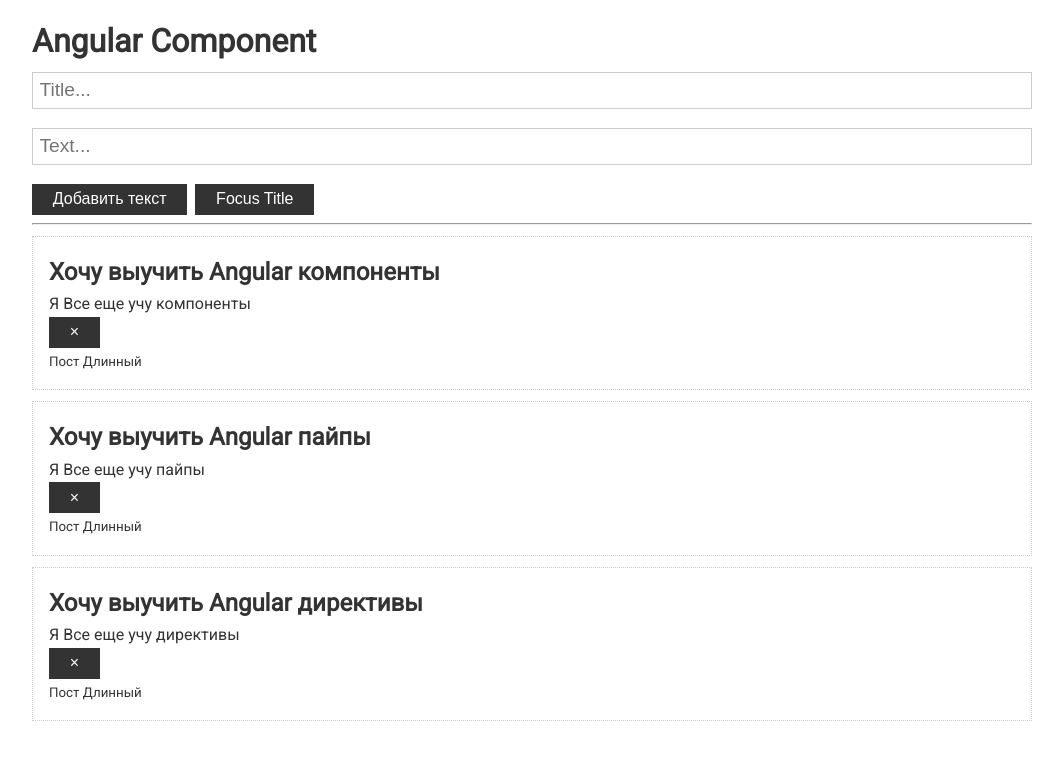
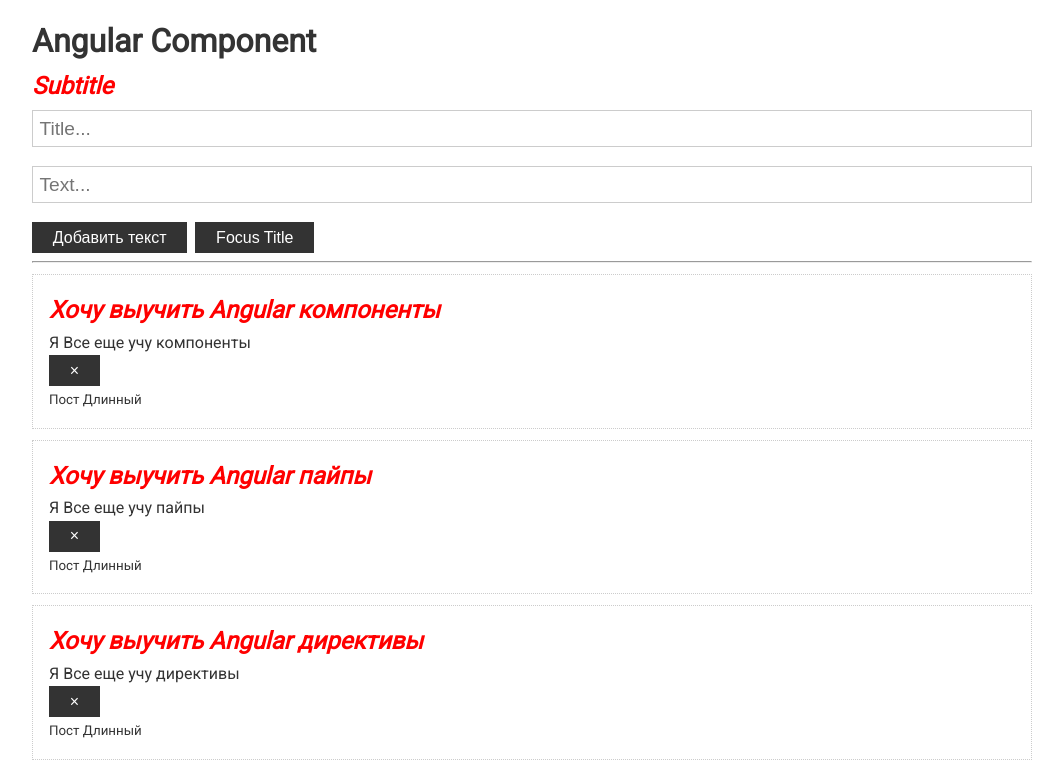
Before and after one commit to TeterevArtem/angular-learning, an Angular app: page / in a window 1280 px wide. Shown: the top 776 px of the page, without its empty margins (108-1171 px from the left). Built offline with nearby package versions, Linux system fonts and the light colour scheme.

Commit message:
viewEncapsulation example

```diff
--- a/src/app/app.component.html
+++ b/src/app/app.component.html
@@ -1,5 +1,6 @@
 <div class="container">
   <h1>Angular Component</h1>
+  <h2>Subtitle</h2>
   <app-post-form (onAdd)="updatePosts($event)"></app-post-form>
   <hr>
   <app-post *ngFor="let p of posts" [post]="p" (onRemove)="removePost($event)">
--- a/src/app/components/post/post.component.scss
+++ b/src/app/components/post/post.component.scss
@@ -0,0 +1,4 @@
+h2{
+  color: red;
+  font-style: italic;
+}
--- a/src/app/components/post/post.component.ts
+++ b/src/app/components/post/post.component.ts
@@ -1,20 +1,28 @@
 import {
+  AfterContentChecked,
+  AfterContentInit,
+  AfterViewChecked,
+  AfterViewInit,
   Component,
+  ContentChild,
+  DoCheck,
+  ElementRef,
+  EventEmitter,
   Input,
+  OnChanges,
+  OnDestroy,
   OnInit,
-  ContentChild,
-  ElementRef,
-  OnChanges,
+  Output,
   SimpleChanges,
-  DoCheck,
-  AfterContentInit, AfterContentChecked, AfterViewInit, AfterViewChecked, OnDestroy, Output, EventEmitter
+  ViewEncapsulation
 } from '@angular/core';
 import {Post} from "../../app.component";
 
 @Component({
   selector: 'app-post',
   templateUrl: './post.component.html',
-  styleUrls: ['./post.component.scss']
+  styleUrls: ['./post.component.scss'],
+  encapsulation: ViewEncapsulation.None
 })
 export class PostComponent implements
   OnInit,
```
